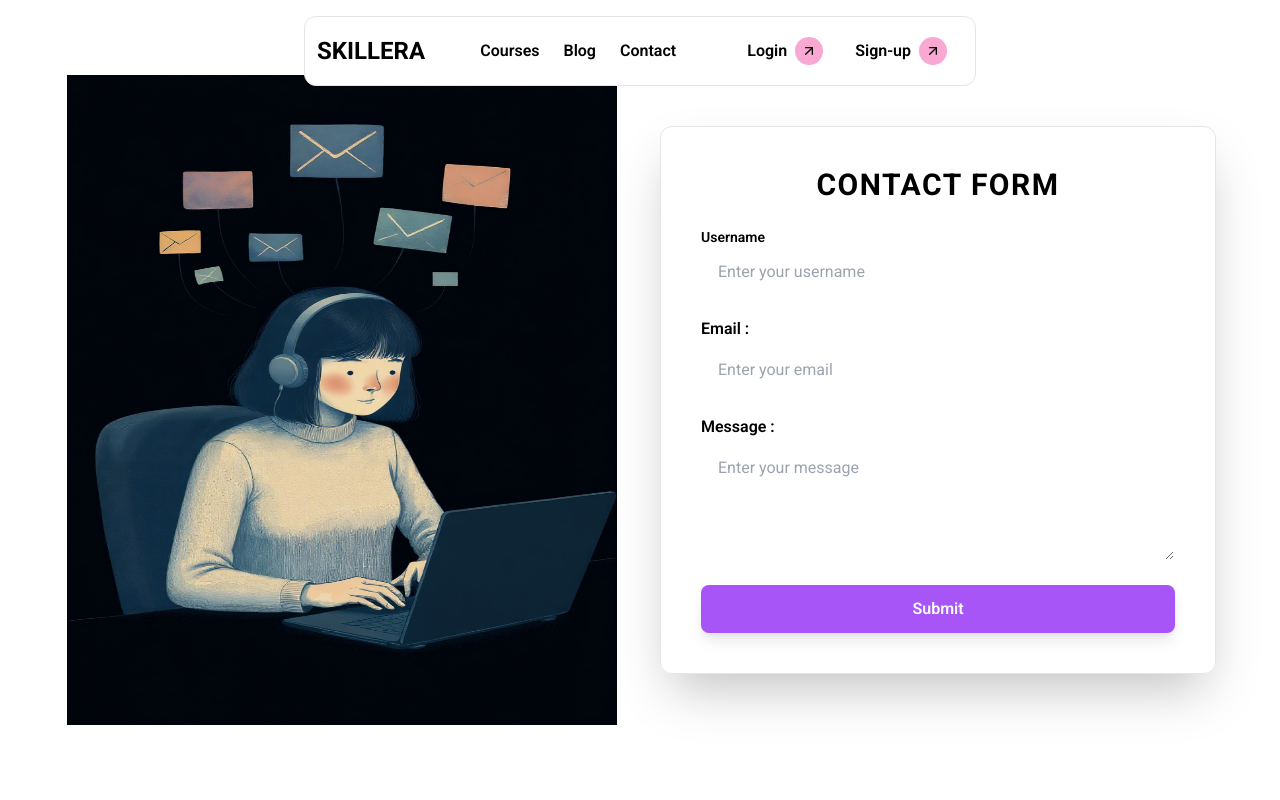
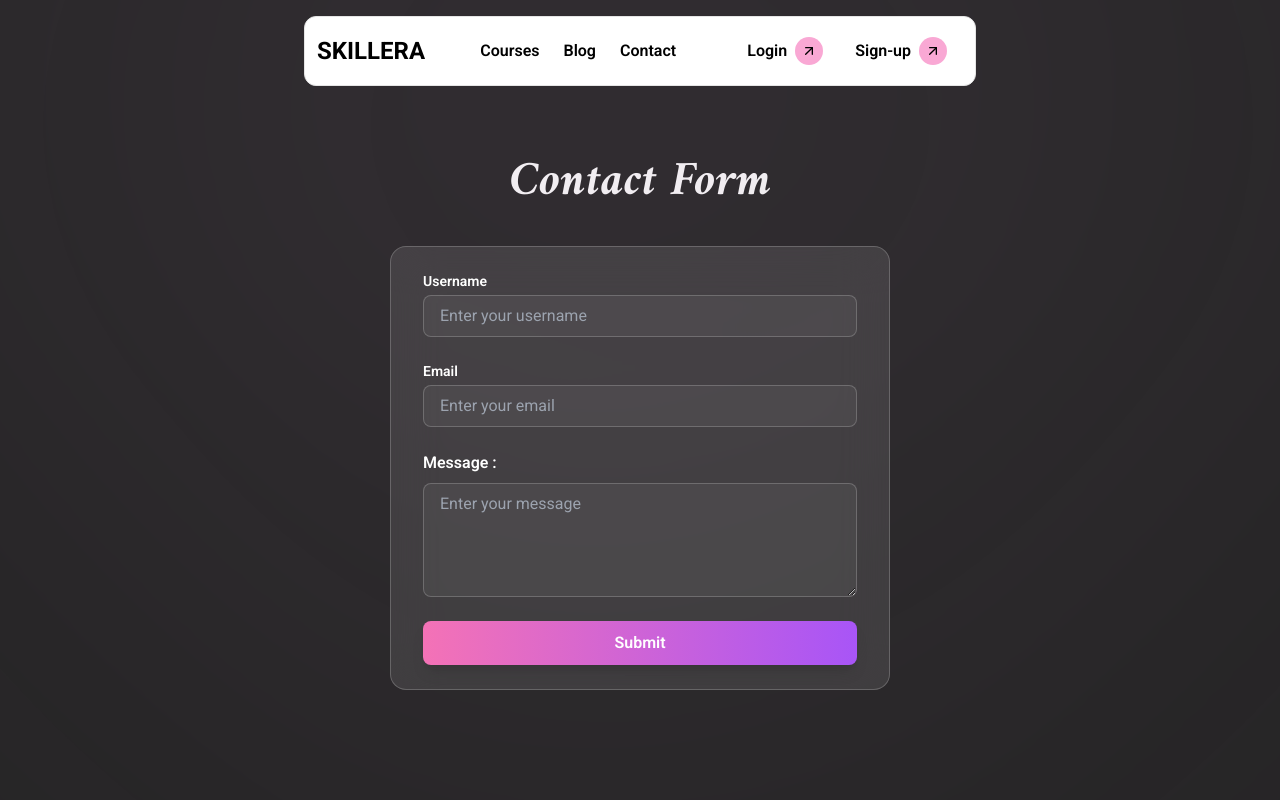
Before and after one commit to Dharmesh-yadavo/MERN, a React (Vite) app in the folder client/: page /contact in a window 1280 px wide. Shown: the top 800 px of the page. Built offline with nearby package versions, Linux system fonts and the light colour scheme; a web font is replaced by a local one.

Commit message:
contact page ui done

```diff
--- a/client/src/Components/ui/BackgroundAnimation.jsx
+++ b/client/src/Components/ui/BackgroundAnimation.jsx
@@ -5,10 +5,10 @@ export const BackgroundAnimation = () => {
       <div className="blob absolute top-[-100px] left-[1000px] w-[600px] h-[600px] bg-pink-600 animate-spinGradient"></div>
 
       {/* Teal Blob */}
-      <div className="blob absolute top-1/2 left-1/2 w-[500px] h-[500px] bg-teal-600 animate-spinGradient animation-delay-2000"></div>
+      <div className="blob absolute top-1/2 left-1/2 w-[500px] h-[500px] bg-teal-600 animate-spinGradient "></div>
 
       {/* Orange Blob */}
-      <div className="blob absolute right-[-100px] bottom-[-10px] w-[500px] h-[500px] bg-orange-600 animate-spinGradient animation-delay-4000"></div>
+      <div className="blob absolute right-[-100px] bottom-[-100px] w-[500px] h-[500px] bg-orange-600 animate-spinGradient "></div>
     </div>
   );
 };
--- a/client/src/pages/Contact.jsx
+++ b/client/src/pages/Contact.jsx
@@ -1,4 +1,7 @@
+import AnimatedBg from "@/Components/ui/AnimatedBg";
+import SpinningBG from "@/Components/ui/SpiningBg";
 import React, { useState } from "react";
+import { NavLink } from "react-router-dom";
 
 export const Contact = () => {
   const [contact, setContact] = useState({
@@ -44,21 +47,27 @@ export const Contact = () => {
 
   return (
     <>
-      <section className="min-h-screen flex items-center justify-center">
-        <div className="max-w-6xl w-full grid grid-cols-1 md:grid-cols-2 gap-10 items-center">
-          <div className="flex justify-center ">
-            <img
-              src="public/images/contact.png"
-              alt=""
-              className="w-[500px] md:w-[550px] h-[650px] "
-            />
+      <AnimatedBg>
+        <section className="min-h-screen flex items-center justify-center pt-20 pb-20">
+          <div className="justify-center max-w-6xl w-full">
+            <div className="justify-center">
+              <SpinningBG />
             </div>
-          <div className="bg-white/10 backdrop-blur-xl p-10 shadow-2xl rounded-xl border border-white-400 ">
-            <form className="space-y-6" onSubmit={handleSubmit}>
-              <h1 className="text-3xl font-bold mb-6 uppercase tracking-wider text-center">
+
+            <div className=" text-center">
+              <h1 className="font-amiri font-semibold italic text-5xl text-white mt-12 mb-4">
                 Contact Form
               </h1>
-              {/* usernme */}
+            </div>
+
+            {/* Card */}
+            <div
+              className="relative m-auto mt-10 bg-white/10 backdrop-blur-xl py-6 px-8 rounded-2xl
+          border border-white/20
+          text-white w-[500px] animate-fadeIn "
+            >
+              <form onSubmit={handleSubmit} className="space-y-6">
+                {/* UserName */}
                 <div className="flex flex-col">
                   <label className="mb-1 text-sm font-semibold">Username</label>
                   <input
@@ -71,23 +80,25 @@ export const Contact = () => {
                     placeholder="Enter your username"
                   />
                 </div>
-              {/* email */}
+
+                {/* Email */}
                 <div className="flex flex-col">
-                <label className="text-md font-semibold pb-2">Email :</label>
+                  <label className="mb-1 text-sm font-semibold">Email</label>
                   <input
                     type="email"
                     name="email"
                     value={contact.email}
                     onChange={handleInput}
-                  required
+                    className="bg-white/5 border border-white/20 px-4 py-2 rounded-lg focus:ring-2
+                  focus:ring-purple-400 focus:outline-none transition"
                     placeholder="Enter your email"
-                  className="bg-white/5 border border-white/20 px-4 py-2 rounded-lg focus:ring-2
-                  focus:ring-purple-400 focus:outline-none transition placeholder-gray-400"
                   />
                 </div>
-              {/* message */}
+
                 <div className="flex flex-col">
-                <label className="text-md font-semibold pb-2">Message :</label>
+                  <label className="text-md font-semibold pb-2">
+                    Message :
+                  </label>
                   <textarea
                     name="message"
                     autoComplete="off"
@@ -101,10 +112,13 @@ export const Contact = () => {
                   focus:ring-purple-400 focus:outline-none transition placeholder-gray-400"
                   />
                 </div>
+
+                {/* Button */}
                 <button
                   type="submit"
-                className="w-full mt-4 bg-purple-500 hover:bg-purple-600 text-white font-semibold
-                py-3 rounded-lg shadow-lg transition transform hover:scale-[1.02] active:scale-100"
+                  className="w-full bg-gradient-to-r from-pink-400 to-purple-500
+                hover:from-purple-600 hover:to-pink-700 font-semibold
+                py-2.5 rounded-lg shadow-lg transition transform hover:scale-[1.03] active:scale-95"
                 >
                   Submit
                 </button>
@@ -112,6 +126,7 @@ export const Contact = () => {
             </div>
           </div>
         </section>
+      </AnimatedBg>
     </>
   );
 };
```
Lines whose indentation alone changed are shown as unchanged.
